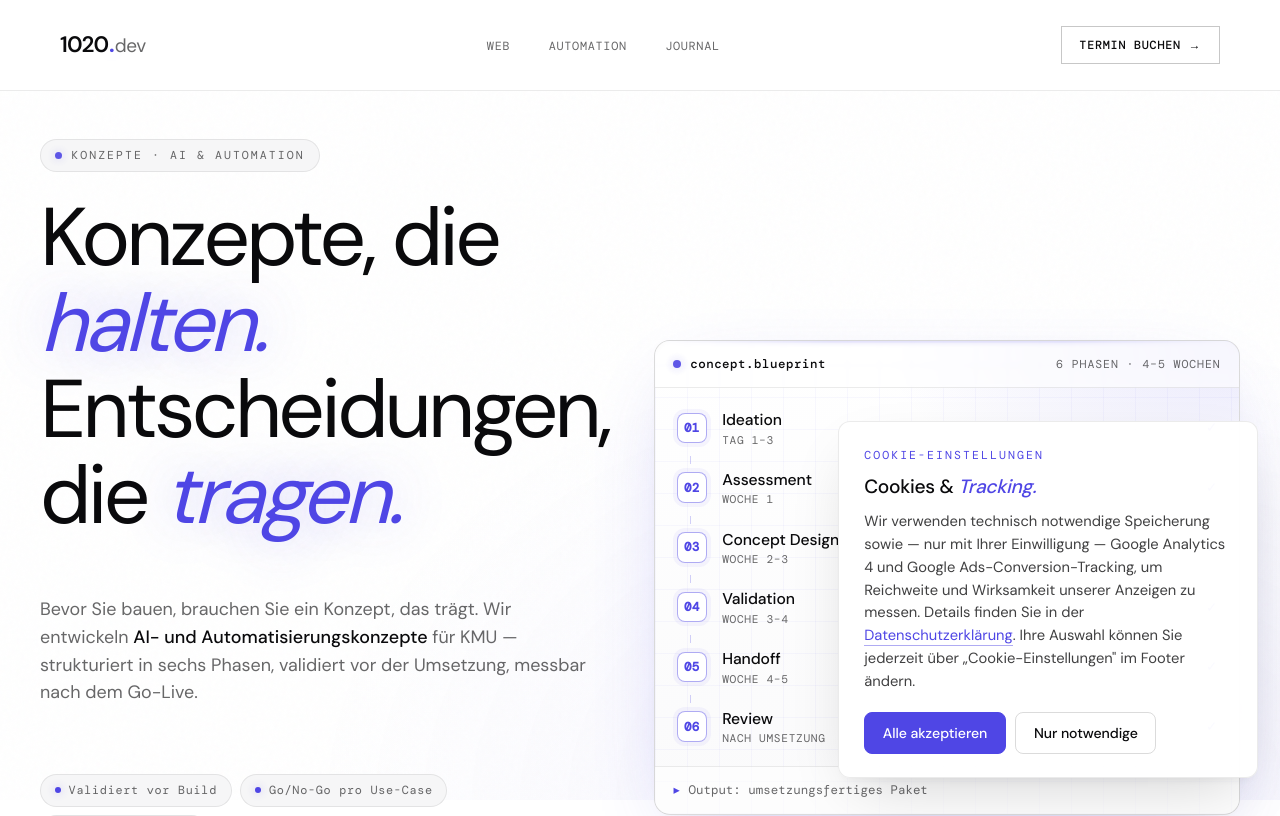
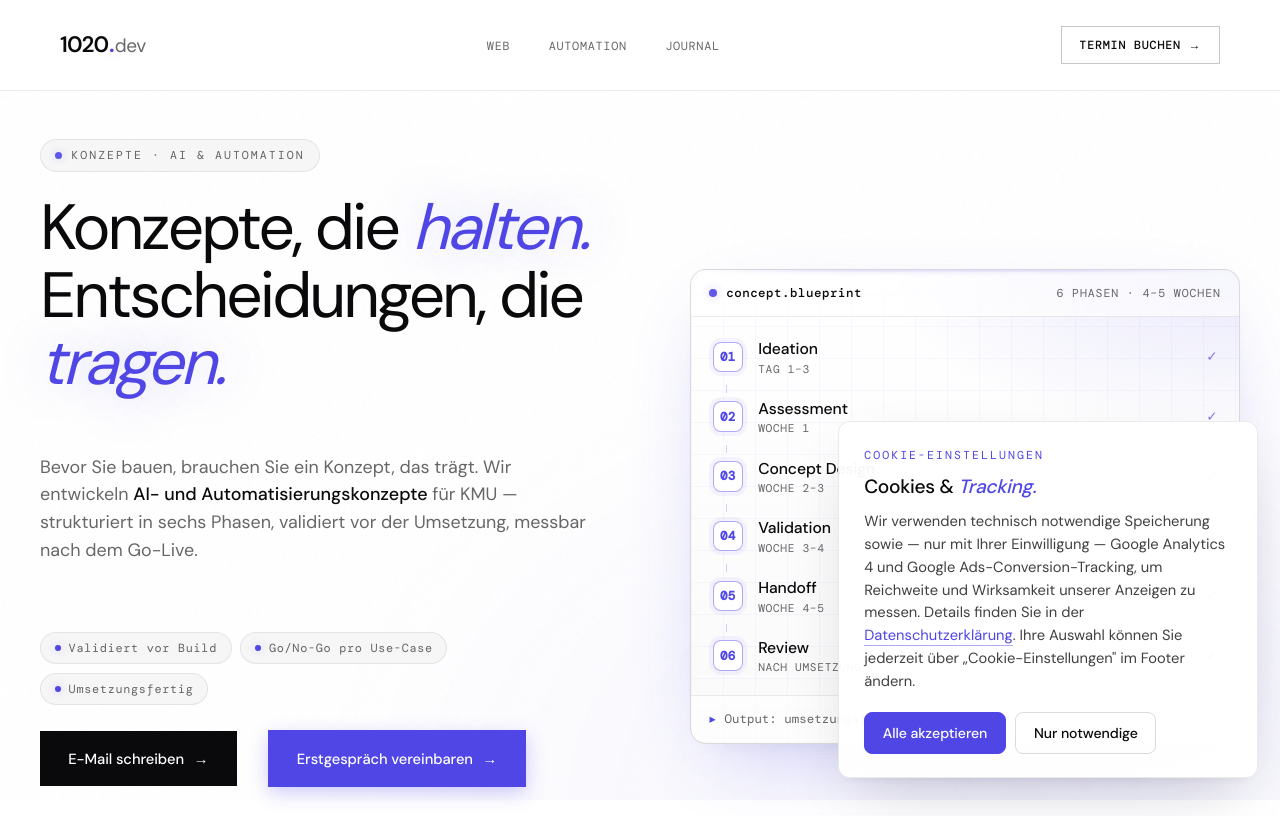
Before and after one commit to saveitup/1020dev, a Next.js app: page /concepts in a window 1280 px wide. Shown: the top 816 px of the page. Built offline with nearby package versions, Linux system fonts and the light colour scheme; no server answers.

Commit message:
fix(concepts): prevent hero title from overlapping blueprint card
Constrain title font-size and max-width on hero--concepts; widen grid gap
and make blueprint stage sticky so the two columns sit side-by-side with
breathing room instead of crowding into each other.

```diff
--- a/app/globals.css
+++ b/app/globals.css
@@ -3538,8 +3538,25 @@ html.splash-skip body .hero-stage {
    CONCEPTS HERO — Blueprint stage + pills
    ========================================================== */
 
+@media (min-width: 921px) {
+  .hero--concepts .hero-grid {
+    grid-template-columns: minmax(0, 1.05fr) minmax(0, 1fr);
+    gap: 4.5rem;
+    align-items: start;
+  }
+  .hero--concepts .hero-stage {
+    position: sticky;
+    top: 7rem;
+  }
+}
+
 .hero--concepts .hero-title {
+  font-size: clamp(2.4rem, 5vw, 4.4rem);
   line-height: 1.05;
+  max-width: 18ch;
+  overflow-wrap: break-word;
+  word-break: normal;
+  hyphens: manual;
 }
 
 .hero-pills {
```
